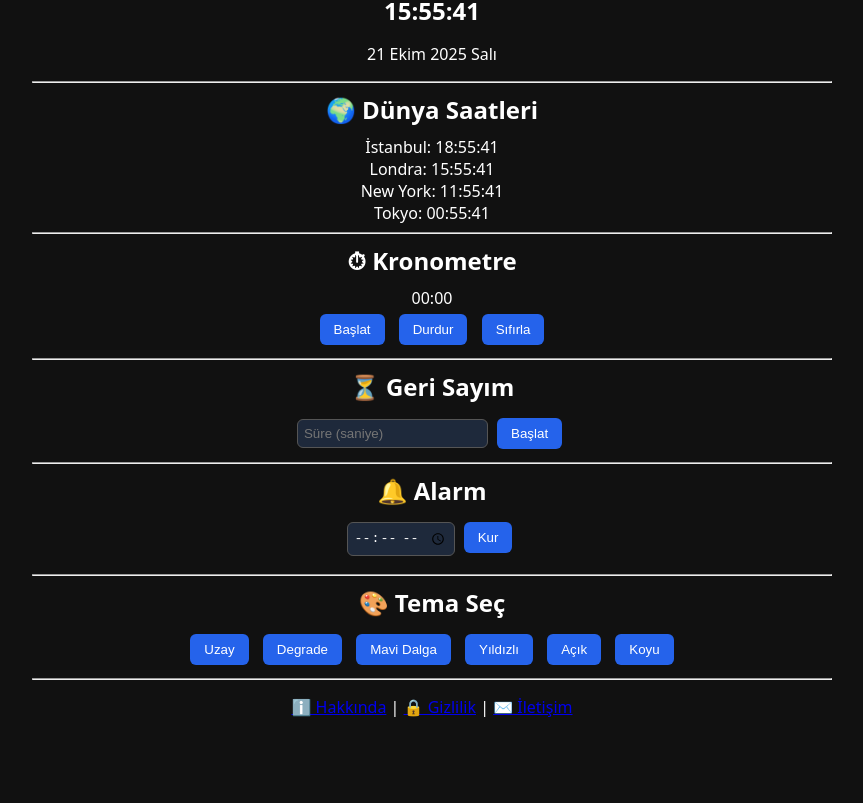
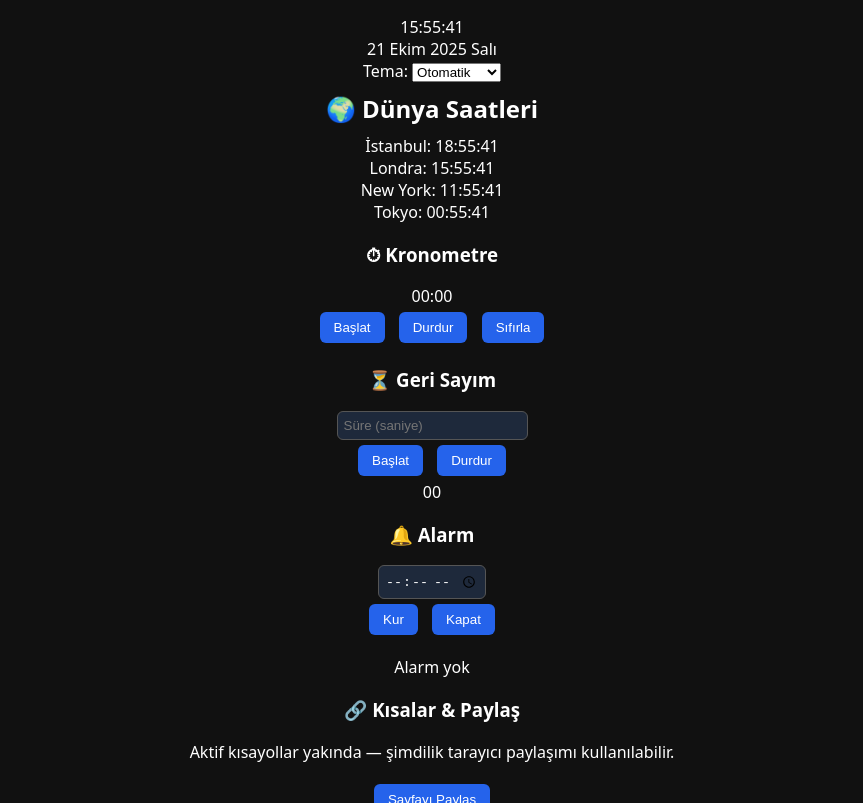
Before and after one commit to zamanmerkezi/zamanmerkezi.github.io, a plain HTML site: page index.html in a window 1280 px wide. Shown: the part 89-892 px from the top of the page, without its empty margins (208-1071 px from the left). Before the commit the page ends 847 px from the top, so only its background shows below. Drawn offline with Linux system fonts and the light colour scheme.

Commit message:
Update index.html

```diff
--- a/index.html
+++ b/index.html
@@ -6,66 +6,97 @@
   <meta name="google-adsense-account" content="ca-pub-3214692314578267" />
   <title>ZAMAN MERKEZİ ⏰</title>
 
-  <!-- ✅ AdSense -->
+  <!-- AdSense (client ID senin) -->
   <script async src="https://pagead2.googlesyndication.com/pagead/js/adsbygoogle.js?client=ca-pub-3214692314578267" crossorigin="anonymous"></script>
 
-  <!-- ✅ PWA -->
+  <!-- PWA manifest (varsa) -->
   <link rel="manifest" href="manifest.json" />
-  <meta name="theme-color" content="#111111" />
+  <meta name="theme-color" content="#0b1220" />
 
+  <!-- Stil -->
   <link rel="stylesheet" href="style.css" />
 </head>
 <body>
-  <div class="container">
-    <h1>🕒 ZAMAN MERKEZİ</h1>
-    <h2 id="clock"></h2>
-    <p id="date"></p>
+  <header class="site-header">
+    <div class="header-inner">
+      <h1 class="brand">🕒 ZAMAN MERKEZİ</h1>
+      <nav class="top-nav">
+        <a href="index.html">Ana Sayfa</a>
+        <a href="hakkinda.html">Hakkında</a>
+        <a href="gizlilik.html">Gizlilik</a>
+        <a href="iletisim.html">İletişim</a>
+      </nav>
+    </div>
+  </header>
 
-    <hr />
+  <main class="container">
+    <section class="panel clock-panel">
+      <div class="meta">
+        <div id="clock" class="clock">00:00:00</div>
+        <div id="date" class="date">—</div>
+      </div>
 
+      <div class="controls">
+        <div class="theme-tools">
+          <label>Tema:</label>
+          <select id="themeSelect" aria-label="Tema seçimi">
+            <option value="auto">Otomatik</option>
+            <option value="space">Uzay</option>
+            <option value="gradient">Degrade</option>
+            <option value="wave">Mavi Dalga</option>
+            <option value="stars">Yıldızlı</option>
+            <option value="light">Açık</option>
+            <option value="dark">Koyu</option>
+          </select>
+        </div>
+      </div>
+    </section>
+
+    <section class="panel world-panel" aria-live="polite">
       <h2>🌍 Dünya Saatleri</h2>
-    <div id="worldTimes"></div>
+      <div id="worldTimes" class="world-list">Yükleniyor…</div>
+    </section>
 
-    <hr />
+    <section class="panel tools-grid">
+      <div class="tool">
+        <h3>⏱ Kronometre</h3>
+        <div id="timer" class="big">00:00</div>
+        <div class="btn-row">
+          <button id="sw-start">Başlat</button>
+          <button id="sw-stop">Durdur</button>
+          <button id="sw-reset">Sıfırla</button>
+        </div>
+      </div>
 
-    <h2>⏱ Kronometre</h2>
-    <div id="timer">00:00</div>
-    <button onclick="start()">Başlat</button>
-    <button onclick="stop()">Durdur</button>
-    <button onclick="reset()">Sıfırla</button>
+      <div class="tool">
+        <h3>⏳ Geri Sayım</h3>
+        <input id="countdownInput" type="number" placeholder="Süre (saniye)" min="1" />
+        <div class="btn-row">
+          <button id="cd-start">Başlat</button>
+          <button id="cd-stop">Durdur</button>
+        </div>
+        <div id="countdownDisplay" class="big">00</div>
+      </div>
 
-    <hr />
+      <div class="tool">
+        <h3>🔔 Alarm</h3>
+        <input id="alarmTime" type="time" />
+        <div class="btn-row">
+          <button id="alarm-set">Kur</button>
+          <button id="alarm-clear">Kapat</button>
+        </div>
+        <p id="alarmStatus" class="muted">Alarm yok</p>
+      </div>
 
-    <h2>⏳ Geri Sayım</h2>
-    <input type="number" id="countdownInput" placeholder="Süre (saniye)" />
-    <button onclick="startCountdown()">Başlat</button>
-    <div id="countdownDisplay"></div>
+      <div class="tool">
+        <h3>🔗 Kısalar & Paylaş</h3>
+        <p class="muted">Aktif kısayollar yakında — şimdilik tarayıcı paylaşımı kullanılabilir.</p>
+        <button id="shareBtn">Sayfayı Paylaş</button>
+      </div>
+    </section>
 
-    <hr />
-
-    <h2>🔔 Alarm</h2>
-    <input type="time" id="alarmTime" />
-    <button onclick="setAlarm()">Kur</button>
-    <p id="alarmStatus"></p>
-
-    <hr />
-
-    <h2>🎨 Tema Seç</h2>
-    <button onclick="setTheme('space')">Uzay</button>
-    <button onclick="setTheme('gradient')">Degrade</button>
-    <button onclick="setTheme('wave')">Mavi Dalga</button>
-    <button onclick="setTheme('stars')">Yıldızlı</button>
-    <button onclick="setTheme('light')">Açık</button>
-    <button onclick="setTheme('dark')">Koyu</button>
-
-    <hr />
-
-    <p>
-      <a href="hakkinda.html">ℹ️ Hakkında</a> |
-      <a href="gizlilik.html">🔒 Gizlilik</a> |
-      <a href="iletisim.html">✉️ İletişim</a>
-    </p>
-
+    <!-- AdSense responsive block (tek ad birimi, yerleşim uygun) -->
+    <div class="ads-wrapper">
       <ins class="adsbygoogle"
            style="display:block"
            data-ad-client="ca-pub-3214692314578267"
@@ -74,11 +105,23 @@
            data-full-width-responsive="true"></ins>
       <script>(adsbygoogle = window.adsbygoogle || []).push({});</script>
     </div>
+  </main>
 
+  <footer class="site-footer">
+    <div>© <span id="year"></span> Zaman Merkezi — Tüm hakları saklıdır.</div>
+  </footer>
+
+  <!-- Script -->
   <script src="script.js"></script>
+
+  <!-- Service Worker register (varsa service-worker.js) -->
   <script>
-    if ("serviceWorker" in navigator) {
-      navigator.serviceWorker.register("service-worker.js");
+    if ('serviceWorker' in navigator) {
+      window.addEventListener('load', () => {
+        navigator.serviceWorker.register('/service-worker.js')
+          .then(reg => console.log('ServiceWorker kayıt başarılı:', reg.scope))
+          .catch(err => console.warn('ServiceWorker kayıt hatası:', err));
+      });
     }
   </script>
 </body>
```
Lines whose indentation alone changed are shown as unchanged.
